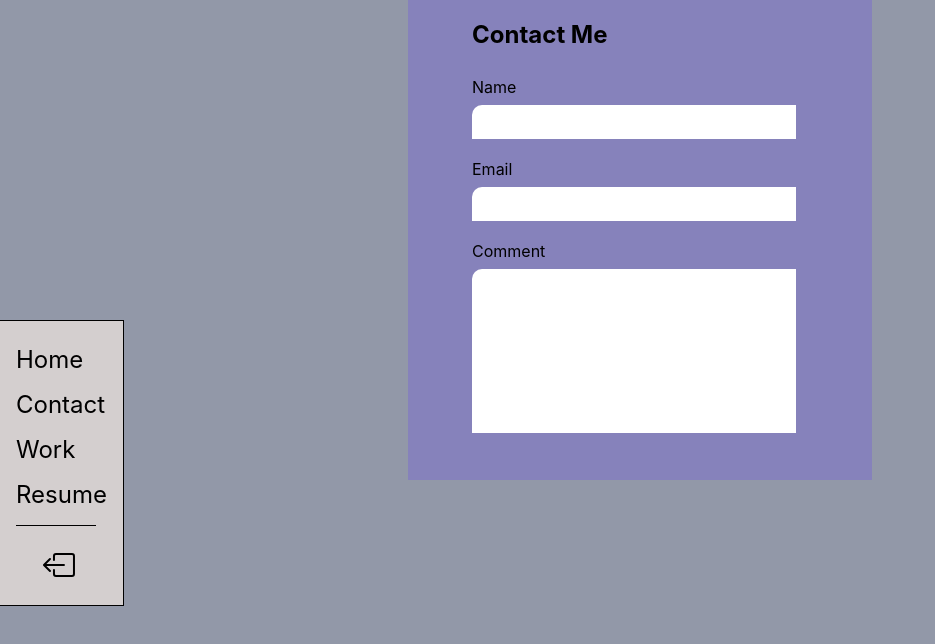
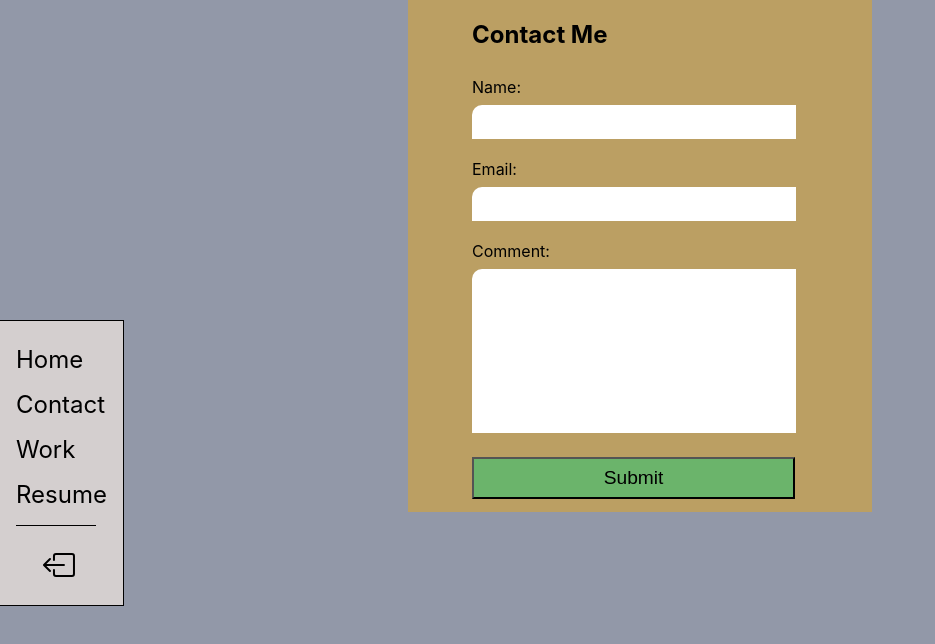
Before and after one commit to AroonSalotra/portfolio-website, a React (Create React App) app: page /contact in a window 1280 px wide. Shown: the top 644 px of the page, without its empty margins (0-935 px from the left). Built offline with nearby package versions, Linux system fonts and the light colour scheme.

Commit message:
add emailjs api on contact page

```diff
--- a/package.json
+++ b/package.json
@@ -6,6 +6,7 @@
     "@testing-library/jest-dom": "^5.16.4",
     "@testing-library/react": "^13.3.0",
     "@testing-library/user-event": "^13.5.0",
+    "emailjs-com": "^3.2.0",
     "react": "^18.2.0",
     "react-dom": "^18.2.0",
     "react-icons": "^4.4.0",
--- a/src/App.css
+++ b/src/App.css
@@ -217,8 +217,8 @@ p, h1, h2, h3, h4 {
 
 .contact-form {
   width: 25rem;
-  background: rgb(134, 130, 187);
-  height: 30rem;
+  background: rgb(187, 159, 99);
+  height: 32rem;
   display: flex;
   flex-direction: column;
   margin: auto;
@@ -230,6 +230,16 @@ p, h1, h2, h3, h4 {
   display: flex;
   flex-direction: column;
   gap: 20px;
+}
+
+.form-btn {
+  width: 20.2rem;
+  /* margin: auto; */
+  padding: .5rem;
+  cursor: pointer;
+  background: rgb(107, 180, 107);
+  font-weight: 500;
+  font-size: 1.2rem;
 }
 
 .form-elem, label {}
--- a/src/App.js
+++ b/src/App.js
@@ -9,18 +9,60 @@ import Work from './Work';
 import ContactForm from './ContactForm';
 
 import { BrowserRouter, Route, Routes } from 'react-router-dom';
+import { useState } from 'react';
+import { send } from "emailjs-com";
+
 
 
 const App = () => {
+
+  const [toSend, setToSend] = useState({
+    from_name: "",
+    email: "",
+    message: "",
+    reply_to: ""
+  })
+
+  const onSubmit = (e) => {
+    e.preventDefault();
+
+    send(
+      //ServiceID
+      'service_r76eupk',
+      //TemplateID
+      'template_u9xaust',
+      toSend,
+      //UserID
+      'mxTTQBdikoSMlFRj9'
+    )
+      .then((response) => {
+        console.log('SUCCESS!', response.status, response.text);
+        alert("message sent")
+      })
+      .catch((err) => {
+        console.log('FAILED...', err);
+        alert("error sending message, please try again")
+      });
+
+  };
+
+  const handleChange = (e) => {
+    setToSend({ ...toSend, [e.target.name]: e.target.value });
+  };
+
+
   return (
     <BrowserRouter>
 
       <Navbar />
 
       <Routes>
-        <Route exact path='/' element={<><Intro /><About/><Work/></>} />
-        <Route exact path='/contact' element={<ContactForm />} />
-        <Route exact path='/work' element={<Work/>} />
+        <Route exact path='/' element={<><Intro /><About /><Work /></>} />
+        <Route exact path='/contact' element={<ContactForm
+          toSend={toSend}
+          onSubmit={onSubmit}
+          handleChange={handleChange} />} />
+        <Route exact path='/work' element={<Work />} />
         {/* <Route exact path='/resume' element={<Resume/>} /> */}
       </Routes>
 
--- a/src/ContactForm.jsx
+++ b/src/ContactForm.jsx
@@ -1,22 +1,62 @@
-const ContactForm = () => {
+import { useState } from "react";
+import { send } from "emailjs-com";
+
+//https://medium.com/geekculture/how-to-send-emails-from-a-form-in-react-emailjs-6cdd21bb4190
+
+const ContactForm = ({toSend, onSubmit, handleChange}) => {
+
+    const [name, setName] = useState("")
+    const [email, setEmail] = useState("")
+    const [comment, setComment] = useState("")
+
+    const textChange = (e) => {
+
+        let target = "";
+
+        switch (e.target.id) {
+            case "name":
+                target = setName;
+                break;
+            case "email":
+                target = setEmail;
+                break;
+            case "comment":
+                target = setComment;
+                break;
+            default:
+                return null
+        }
+        target(e.target.value)
+    }
+
+    const handleSubmit = (event) => {
+      event.preventDefault();
+    //   alert("Submited")
+    }
+
+    console.log(toSend)
+
+
+
     return (
         <div className="contact-form">
             <h2>Contact Me</h2>
             {/* <p>* Required</p> */}
-            <form action="" className="form-elem" >
-                <label htmlFor=""> Name
-                    <input type="text" name="" id="" />
+            <form action="" className="form-elem" onSubmit={onSubmit} >
+                <label htmlFor=""> Name:
+                    <input type="text" name="from_name" id="name" value={toSend.from_name} onChange={handleChange} />
                 </label>
 
-                <label htmlFor=""> Email
-                    <input type="email" name="" id="" />
+                <label htmlFor=""> Email:
+                    <input type="email" name="email" id="email" value={toSend.email} onChange={handleChange} />
                 </label>
 
-                <label htmlFor=""> Comment
-                    <textarea name="" id="" cols="30" rows="10" />
+                <label htmlFor=""> Comment:
+                    <textarea name="message" id="comment" cols="30" rows="10" value={toSend.message} onChange={handleChange} />
                 </label>
-
-
+                <button className="form-btn">
+                    Submit
+                </button>
             </form>
         </div>
     );
```
Also changed, not shown: 1 other file (tests, documents, lock files or other folders).
